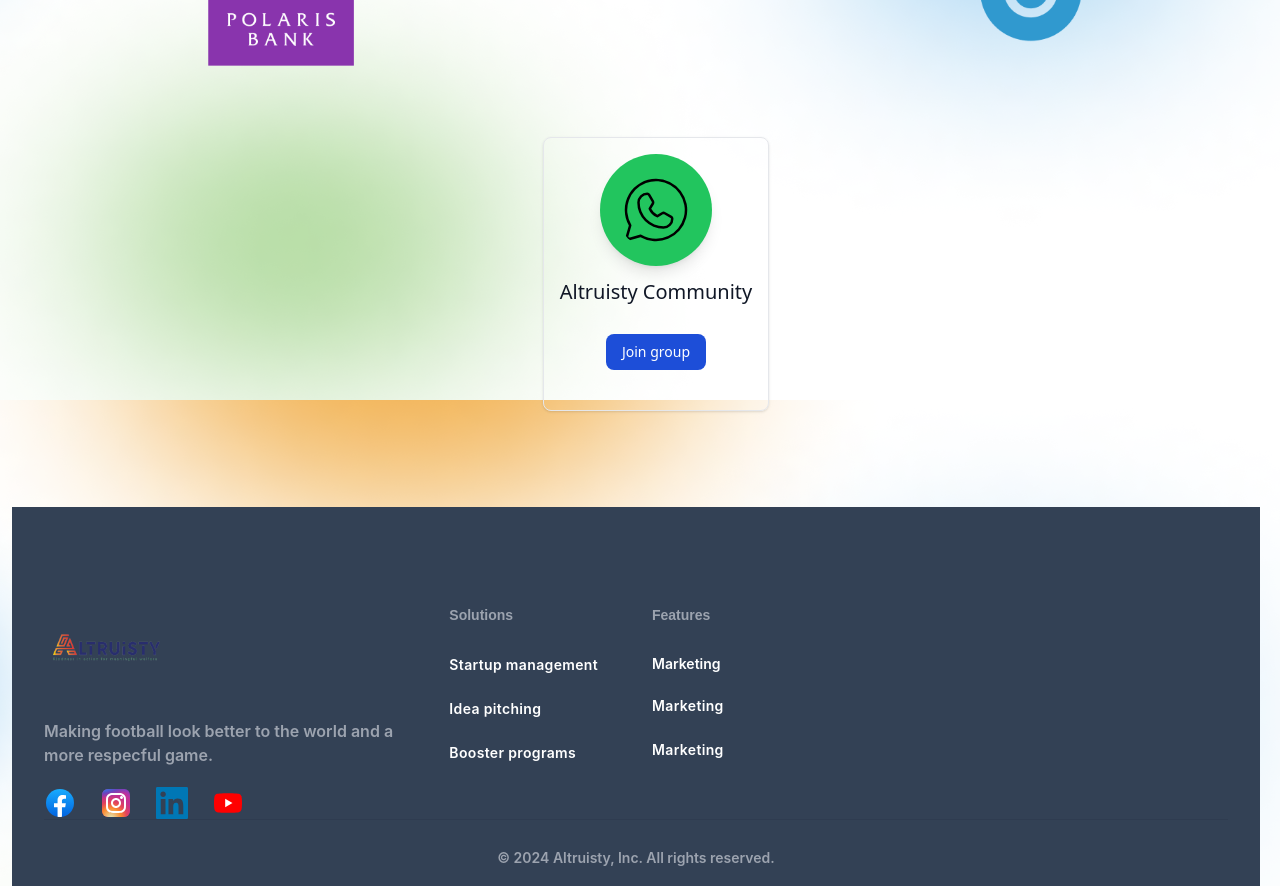
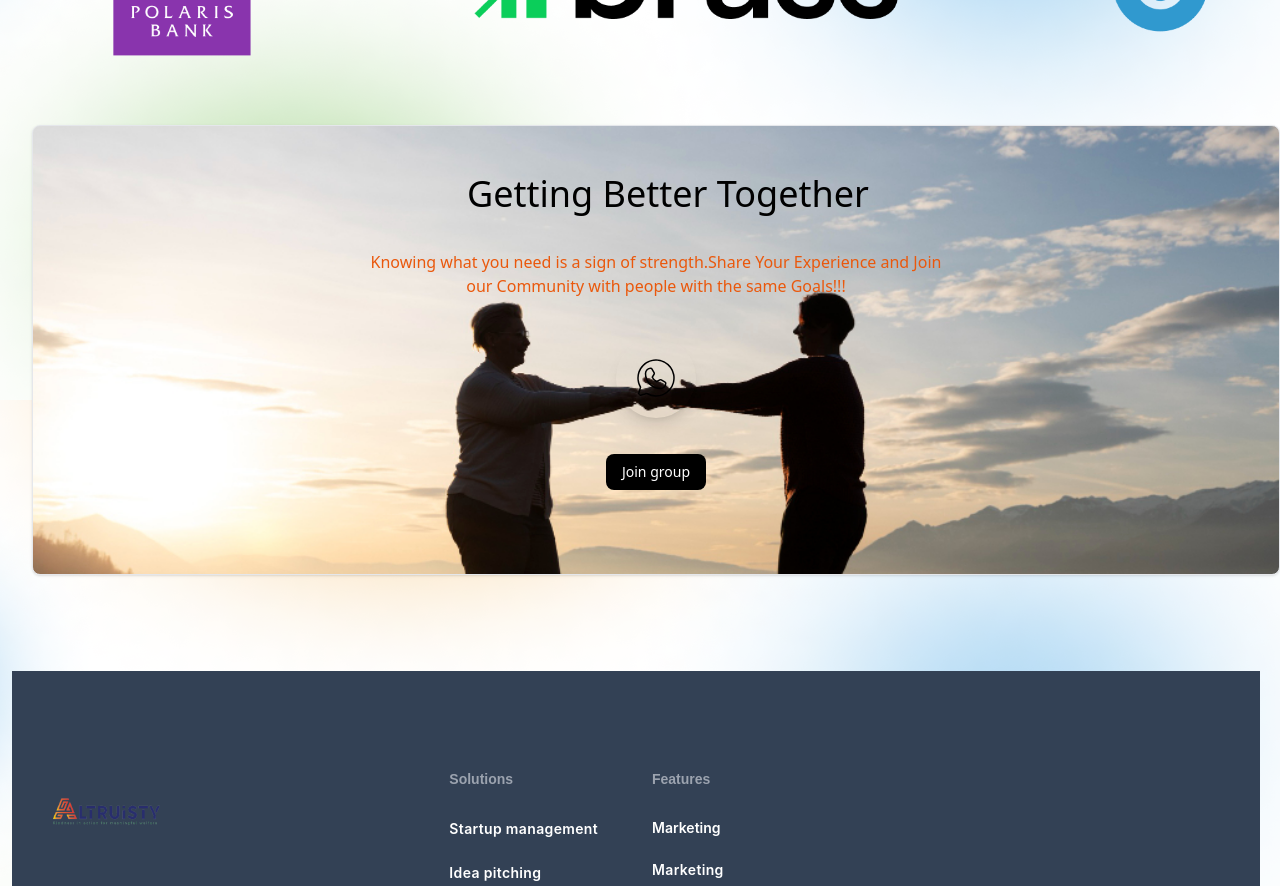
Before and after one commit to CKPRASHANTH07/Sample-Startup-app, a React (Create React App) app: page / in a window 1280 px wide. Shown: the part 5200-6086 px from the top of the page. Built offline with nearby package versions, Linux system fonts and the light colour scheme; what @shrutibalasa/tailwind-grid-auto-fit would draw is missing.

Commit message:
modified:   src/chunkpages/Endofhome.js 	modified:   src/chunkpages/Whatsapp.js 	new file:   src/pageimg/Gettogeth.jpg

```diff
--- a/src/chunkpages/Endofhome.js
+++ b/src/chunkpages/Endofhome.js
@@ -54,11 +54,12 @@ export default function Endofhome() {
             return (
               <div
                 key={index}
-                className="flex flex-col  px-8 py-8  lg:w-[35%] xl:w-[30%] rounded-lg transform scale-[0.7] translate-y-3"
+                className="flex flex-col  px-8 py-8  rounded-lg transform scale-[0.7] translate-y-3"
               >
                 {/* Images logo */}
                 <div className="flex items-center justify-center px-5 py-5 ">
-                  <img src={card.image} alt="" />
+
+                  <img src={card.image} alt="" className="" />
                 </div>
               </div>
             );
--- a/src/chunkpages/Whatsapp.js
+++ b/src/chunkpages/Whatsapp.js
@@ -1,21 +1,22 @@
-import React from 'react'
-import img from '../pageimg/whatsapp.svg'
+import React from 'react';
+import img from '../pageimg/whatsapp.svg';
+import Get from '../pageimg/Gettogeth.jpg';
 
 export default function Whatsapp() {
   return (
     <div className='flex justify-center'>
-      <div className="max-w-sm border border-gray-200 rounded-lg shadow w-fit">
-  <div className="flex justify-end px-4 pt-4">
-    <div className="flex flex-col items-center pb-10">
-      <img className="w-28 p-4 h-28 mb-3 rounded-full shadow-lg bg-green-500 " src={img} alt="Bonnie" />
-      <h5 className="mb-1 text-xl font-medium text-gray-900 ">Altruisty Community </h5>
-      <div className="flex mt-4 md:mt-6">
-        <a href=" " className="inline-flex items-center px-4 py-2 text-sm font-medium text-center text-white bg-blue-700 rounded-lg hover:bg-blue-800 focus:ring-4 focus:outline-none focus:ring-blue-300 dark:bg-blue-600 dark:hover:bg-blue-700 dark:focus:ring-blue-800">Join group</a>
+      <div className="w-full h-[450px] bg-cover bg-center border border-gray-200 rounded-lg shadow items-center justify-center"  style={{backgroundImage: `url(${Get})`}}>
+        <div className="flex justify-center  rounded-2xl px-4 pt-4">
+          <div className="flex flex-col items-center pb-10">
+            <h5 className="mb-1 text-4xl font-medium text-black pl-6 pt-8 pb-8">Getting Better Together </h5>
+            <h1 className=' font-sans max-w-[600px] text-center text-orange-600'>Knowing what you need is a sign of strength.Share Your Experience and Join our Community with people with the same Goals!!!</h1>
+            <img className="p-4 mt-10 h-20 w-20 mb-3 rounded-full shadow-lg " src={img} alt="Bonnie" />
+            <div className="flex mt-4 md:mt-6">
+              <a href=" " className="inline-flex items-center px-4 py-2 hover:text-orange-600 text-sm font-medium text-center text-white bg-black rounded-lg hover:bg-black focus:ring-4 focus:outline-none focus:ring-black dark:bg-black dark:hover:bg-black dark:focus:ring-black">Join group</a>
+            </div>
+          </div>
+        </div>
       </div>
     </div>
-  </div>
-</div>
-
-    </div>
-  )
+  );
 }
```
Also changed, not shown: src/pageimg/Gettogeth.jpg (added).
